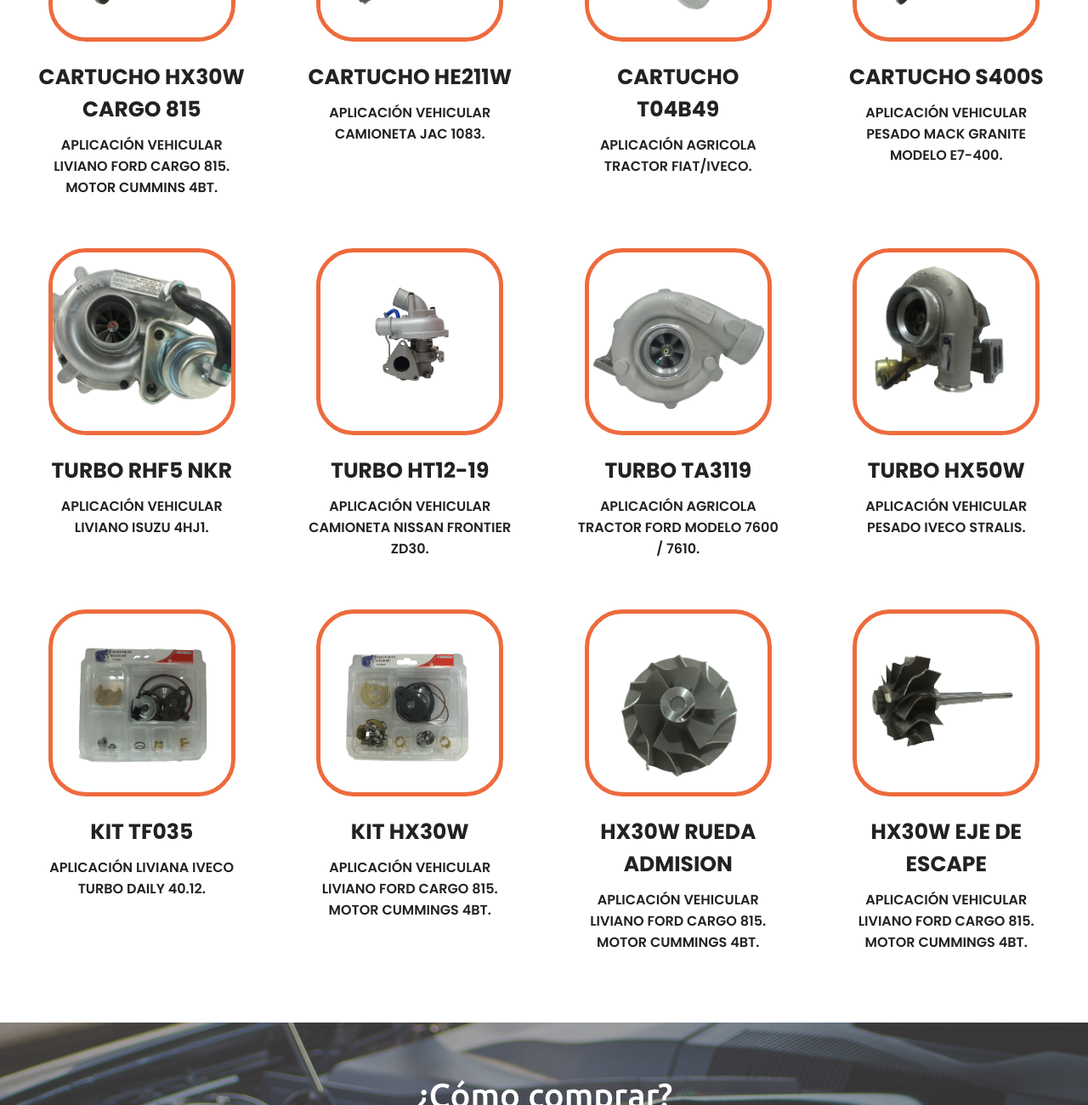
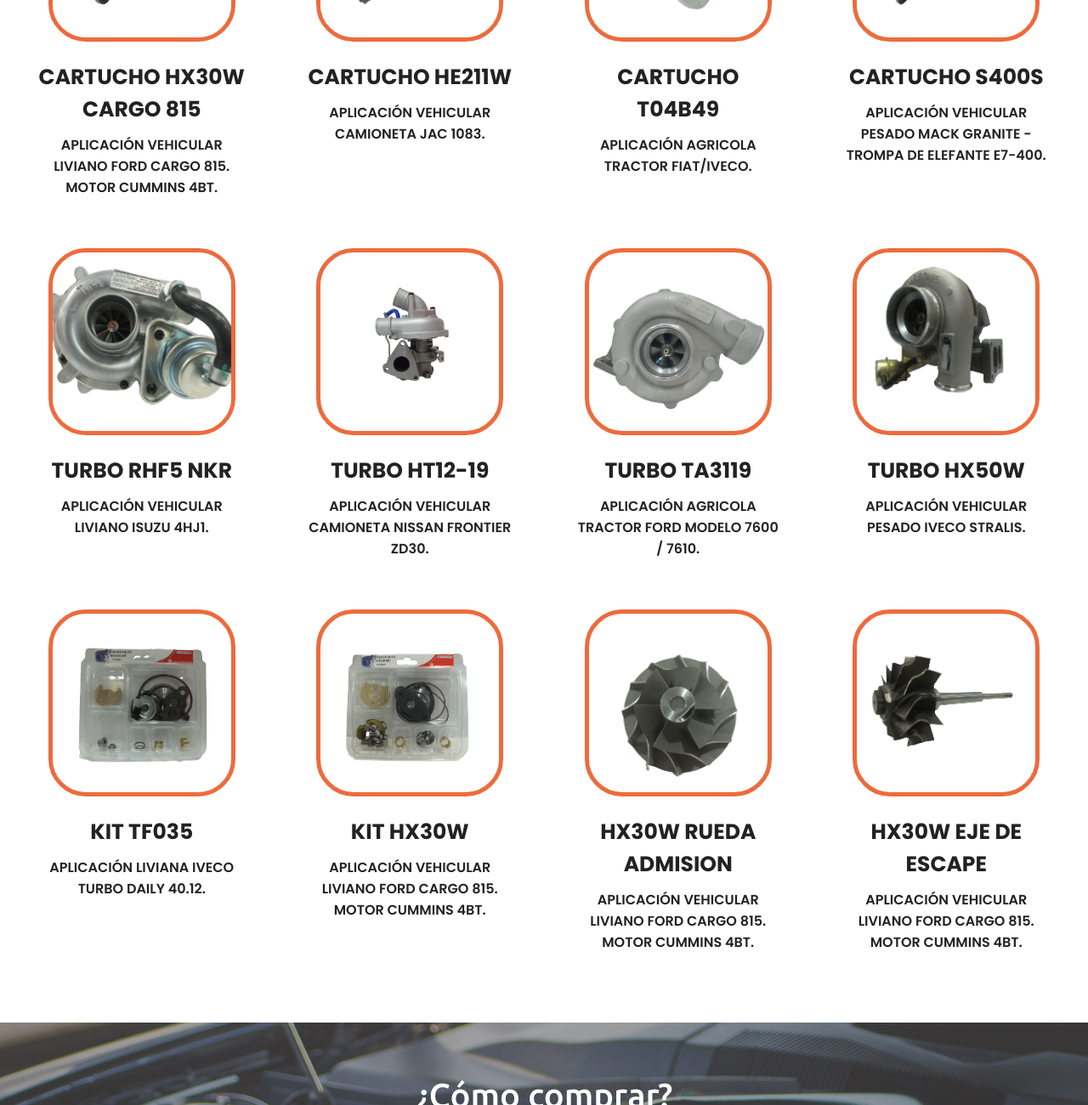
Before and after one commit to gerardojao/tptuturbo, a website: page index.html in a window 1280 px wide. Shown: the part 1960-3260 px from the top of the page at 85% size. Drawn offline with nearby package versions, Linux system fonts and the light colour scheme.

Commit message:
change by customeRr

```diff
--- a/index.html
+++ b/index.html
@@ -133,7 +133,7 @@
                                 src="./assets/image44.png" alt="TURBO"></a>
                         <div class="text">
                             <h4>CARTUCHO S400S</h2>
-                                <p>APLICACIÓN VEHICULAR PESADO MACK GRANITE MODELO E7-400.</p>
+                                <p>APLICACIÓN VEHICULAR PESADO MACK GRANITE - TROMPA DE ELEFANTE E7-400.</p>
                         </div>
                     </div>
                 </div>
@@ -189,7 +189,7 @@
                         class="box2" src="./assets/kit2.png" alt="KIT"></a>
                         <div class="text">
                             <h4>KIT HX30W</h2>
-                                <p>APLICACIÓN VEHICULAR LIVIANO FORD CARGO 815. MOTOR CUMMINGS 4BT.</p>
+                                <p>APLICACIÓN VEHICULAR LIVIANO FORD CARGO 815. MOTOR CUMMINS 4BT.</p>
                         </div>
                     </div>
                 </div>
@@ -198,7 +198,7 @@
                                 src="./assets/rueda.png" alt="RUEDA"></a>
                         <div class="text">
                             <h4>HX30W RUEDA ADMISION</h2>
-                                <p>APLICACIÓN VEHICULAR LIVIANO FORD CARGO 815. MOTOR CUMMINGS 4BT.</p>
+                                <p>APLICACIÓN VEHICULAR LIVIANO FORD CARGO 815. MOTOR CUMMINS 4BT.</p>
                         </div>
                     </div>
                 </div>
@@ -207,7 +207,7 @@
                                 src="./assets/eje1.png" alt="EJE"></a>
                         <div class="text">
                             <h4>HX30W EJE DE ESCAPE</h2>
-                                <p>APLICACIÓN VEHICULAR LIVIANO FORD CARGO 815. MOTOR CUMMINGS 4BT.</p>
+                                <p>APLICACIÓN VEHICULAR LIVIANO FORD CARGO 815. MOTOR CUMMINS 4BT.</p>
                         </div>
                     </div>
                 </div>
```
